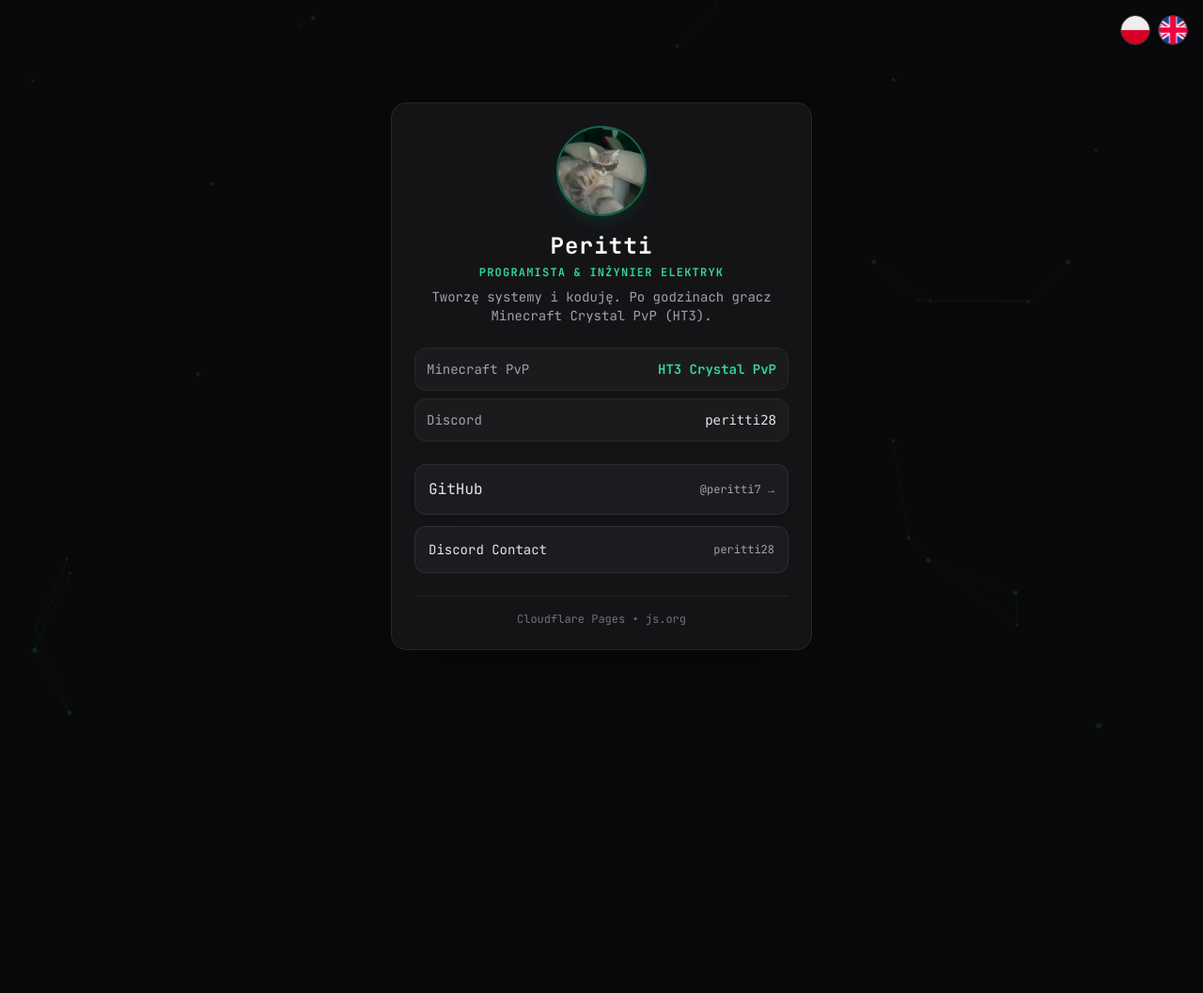
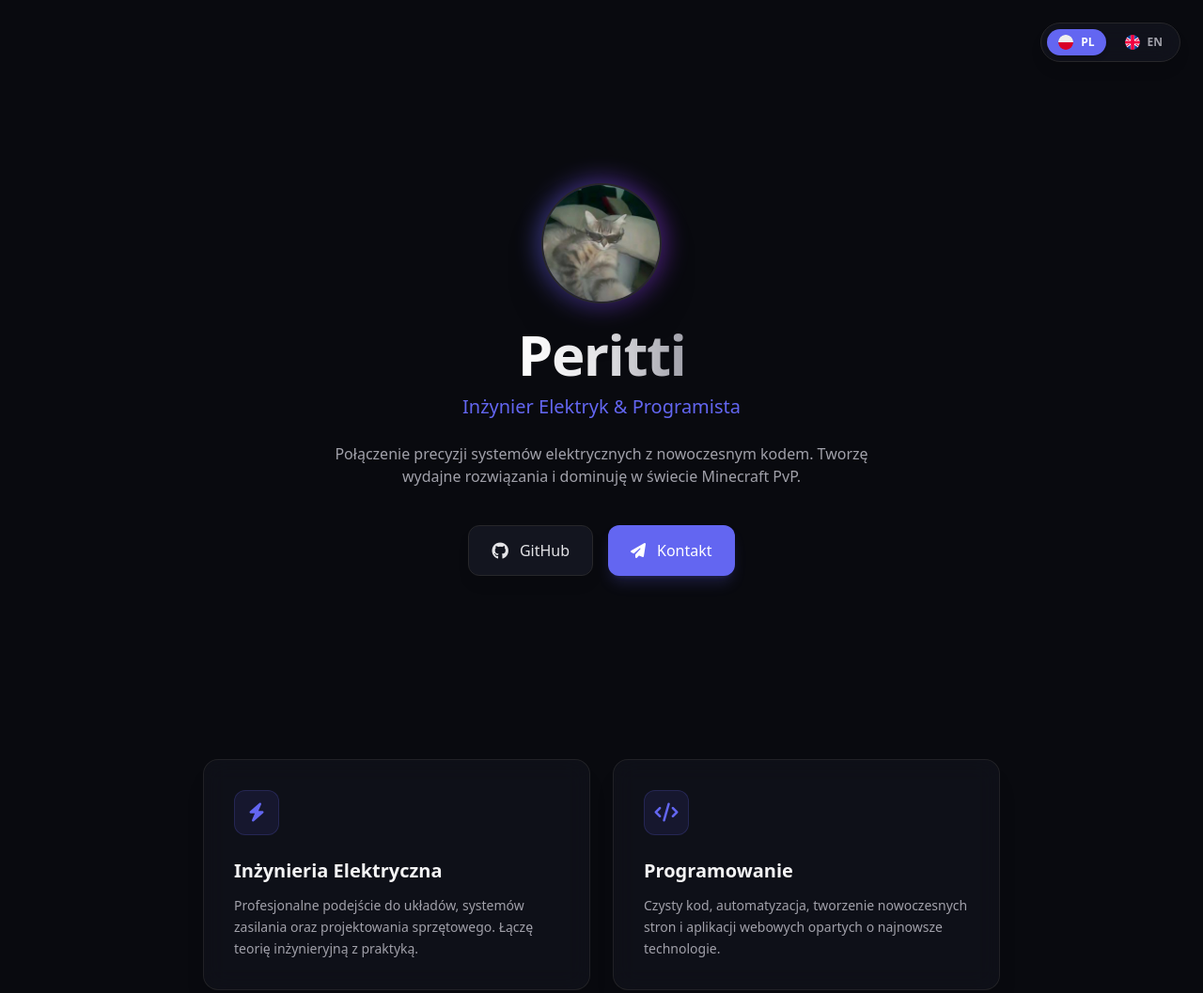
Before and after one commit to peritti7/link-in-bio-peritti, a plain HTML site: page index.html in a window 1280 px wide. Shown: the top 1057 px of the page at 94% size. Before the commit the page ends 800 px from the top, so only its background shows below. Drawn offline with nearby package versions, Linux system fonts and the light colour scheme.

Commit message:
Update index.html

```diff
--- a/index.html
+++ b/index.html
@@ -1,154 +1,133 @@
 <!DOCTYPE html>
-<html lang="pl" id="htmlRoot">
+<html lang="pl" class="dark">
 <head>
     <meta charset="UTF-8">
     <meta name="viewport" content="width=device-width, initial-scale=1.0">
-    <title>Peritti – Portfolio</title>
+    <title>Peritti – Portfolio & Dev</title>
     <script src="https://cdn.tailwindcss.com"></script>
-    <style>
-        @import url('https://fonts.googleapis.com/css2?family=JetBrains+Mono:wght@400;700&display=swap');
-        body { font-family: 'JetBrains Mono', monospace; }
-        .bg-canvas {
-            position: fixed;
-            top: 0;
-            left: 0;
-            width: 100%;
-            height: 100%;
-            pointer-events: none;
-            z-index: -1;
+    <script>
+        tailwind.config = {
+            darkMode: 'class',
+            theme: {
+                extend: {
+                    colors: {
+                        darkbg: '#090a0f',
+                        cardbg: '#13151f',
+                        accent: '#6366f1',
+                    }
+                }
+            }
         }
-    </style>
+    </script>
+    <link rel="stylesheet" href="style.css">
+    <link rel="stylesheet" href="https://cdnjs.cloudflare.com/ajax/libs/font-awesome/6.4.0/css/all.min.css">
 </head>
-<body class="bg-zinc-950 text-zinc-100 min-h-screen flex items-center justify-center p-4 relative overflow-x-hidden">
+<body class="bg-darkbg text-zinc-100 font-sans selection:bg-accent selection:text-white overflow-x-hidden relative">
 
-    <canvas id="bgCanvas" class="bg-canvas"></canvas>
+    <canvas id="bg-canvas" class="fixed inset-0 pointer-events-none z-0"></canvas>
 
-    <div class="absolute top-4 right-4 flex gap-2 z-10">
-        <button onclick="setLang('pl')" class="w-8 h-8 rounded-full overflow-hidden border border-zinc-700 hover:scale-110 transition shadow-lg">
-            <img src="./assets/pl.png" alt="PL" class="w-full h-full object-cover">
+    <div class="fixed top-6 right-6 z-50 flex items-center gap-2 bg-cardbg/80 backdrop-blur-md border border-zinc-800 p-1.5 rounded-full shadow-lg">
+        <button onclick="setLanguage('pl')" id="btn-pl" class="flex items-center gap-2 px-3 py-1.5 rounded-full text-xs font-semibold transition-all bg-accent text-white shadow-md">
+            <img src="/assets/pl.png" alt="PL" class="w-4 h-4 rounded-full object-cover"> PL
         </button>
-        <button onclick="setLang('en')" class="w-8 h-8 rounded-full overflow-hidden border border-zinc-700 hover:scale-110 transition shadow-lg">
-            <img src="./assets/uk.png" alt="EN" class="w-full h-full object-cover">
+        <button onclick="setLanguage('en')" id="btn-en" class="flex items-center gap-2 px-3 py-1.5 rounded-full text-xs font-semibold transition-all text-zinc-400 hover:text-white">
+            <img src="/assets/uk.png" alt="EN" class="w-4 h-4 rounded-full object-cover"> EN
         </button>
     </div>
 
-    <div class="max-w-md w-full bg-zinc-900/80 backdrop-blur-md border border-zinc-800 rounded-2xl p-6 shadow-2xl transition-all duration-300 hover:border-zinc-700">
+    <div class="relative z-10 max-w-4xl mx-auto px-6 py-16 flex flex-col items-center">
 
-        <div class="text-center mb-6">
-            <div class="w-24 h-24 rounded-full overflow-hidden border-2 border-emerald-500/50 mx-auto mb-4 shadow-lg shadow-emerald-500/10">
-                <img src="./assets/avatar.jpeg" alt="Peritti" class="w-full h-full object-cover">
+        <section class="min-h-[85vh] flex flex-col items-center justify-center text-center w-full">
+            <div class="relative mb-6 group">
+                <div class="absolute -inset-1 bg-gradient-to-r from-indigo-500 to-purple-600 rounded-full blur-md opacity-75 group-hover:opacity-100 transition duration-500 animate-pulse"></div>
+                <img src="/assets/avatar.jpeg" alt="Peritti Avatar" class="relative w-32 h-32 rounded-full object-cover border-2 border-zinc-800 shadow-2xl">
             </div>
-            <h1 class="text-2xl font-bold text-white tracking-wider">Peritti</h1>
-            <p id="txtRole" class="text-xs text-emerald-400 mt-1 font-semibold uppercase tracking-widest">Programista & Inżynier Elektryk</p>
-            <p id="txtDesc" class="text-sm text-zinc-400 mt-2">Tworzę systemy i koduję. Po godzinach gracz Minecraft Crystal PvP (HT3).</p>
-        </div>
 
-        <div class="mb-6 space-y-2">
-            <div class="flex items-center justify-between p-3 bg-zinc-800/40 border border-zinc-800 rounded-xl text-sm">
-                <span id="txtMcLabel" class="text-zinc-400">Minecraft PvP</span>
-                <span class="text-emerald-400 font-bold">HT3 Crystal PvP</span>
+            <h1 class="text-5xl md:text-6xl font-black tracking-tight mb-3 bg-gradient-to-r from-white via-zinc-200 to-zinc-400 bg-clip-text text-transparent">
+                Peritti
+            </h1>
+            <p id="txt-subtitle" class="text-lg md:text-xl text-accent font-medium mb-6">
+                Inżynier Elektryk & Programista
+            </p>
+            <p id="txt-bio" class="max-w-xl text-zinc-400 text-sm md:text-base leading-relaxed mb-10">
+                Połączenie precyzji systemów elektrycznych z nowoczesnym kodem. Tworzę wydajne rozwiązania i dominuję w świecie Minecraft PvP.
+            </p>
+
+            <div class="flex flex-wrap justify-center gap-4">
+                <a href="https://github.com/peritti7" target="_blank" class="glass-btn flex items-center gap-3 px-6 py-3 rounded-xl bg-cardbg border border-zinc-800 text-zinc-200 hover:border-accent transition-all duration-300 shadow-lg">
+                    <i class="fab fa-github text-lg"></i> GitHub
+                </a>
+                <a href="#contact" class="glass-btn flex items-center gap-3 px-6 py-3 rounded-xl bg-accent text-white hover:bg-accent/90 transition-all duration-300 shadow-lg shadow-accent/20">
+                    <i class="fas fa-paper-plane"></i> <span id="txt-contact-btn">Kontakt</span>
+                </a>
             </div>
-            <div class="flex items-center justify-between p-3 bg-zinc-800/40 border border-zinc-800 rounded-xl text-sm">
-                <span class="text-zinc-400">Discord</span>
-                <span class="text-zinc-200 font-mono">peritti28</span>
+        </section>
+
+        <section class="w-full py-16 grid grid-cols-1 md:grid-cols-2 gap-6">
+            <div class="card p-8 rounded-2xl bg-cardbg/60 backdrop-blur-md border border-zinc-800/80 shadow-xl transition-all duration-300 hover:border-accent/50">
+                <div class="w-12 h-12 rounded-xl bg-accent/10 border border-accent/20 flex items-center justify-center text-accent mb-6 text-xl">
+                    <i class="fas fa-bolt"></i>
+                </div>
+                <h3 id="txt-card1-title" class="text-xl font-bold mb-3">Inżynieria Elektryczna</h3>
+                <p id="txt-card1-desc" class="text-zinc-400 text-sm leading-relaxed">
+                    Profesjonalne podejście do układów, systemów zasilania oraz projektowania sprzętowego. Łączę teorię inżynieryjną z praktyką.
+                </p>
             </div>
-        </div>
 
-        <div class="space-y-3">
-            <a href="https://github.com/peritti7" target="_blank" class="flex items-center justify-between p-3.5 bg-zinc-800/50 hover:bg-zinc-800 border border-zinc-700/50 hover:border-emerald-500/50 rounded-xl transition-all duration-300 group shadow-md">
-                <span class="font-medium text-zinc-200 group-hover:text-emerald-400 transition-colors">GitHub</span>
-                <span class="text-xs text-zinc-400 group-hover:translate-x-1 transition-transform">@peritti7 &rarr;</span>
-            </a>
+            <div class="card p-8 rounded-2xl bg-cardbg/60 backdrop-blur-md border border-zinc-800/80 shadow-xl transition-all duration-300 hover:border-accent/50">
+                <div class="w-12 h-12 rounded-xl bg-accent/10 border border-accent/20 flex items-center justify-center text-accent mb-6 text-xl">
+                    <i class="fas fa-code"></i>
+                </div>
+                <h3 id="txt-card2-title" class="text-xl font-bold mb-3">Programowanie</h3>
+                <p id="txt-card2-desc" class="text-zinc-400 text-sm leading-relaxed">
+                    Czysty kod, automatyzacja, tworzenie nowoczesnych stron i aplikacji webowych opartych o najnowsze technologie.
+                </p>
+            </div>
+        </section>
 
-            <div class="flex items-center justify-between p-3.5 bg-zinc-800/50 border border-zinc-700/50 rounded-xl text-sm">
-                <span class="font-medium text-zinc-200">Discord Contact</span>
-                <span class="text-xs text-zinc-400">peritti28</span>
+        <section class="w-full py-16">
+            <div class="card relative p-8 md:p-12 rounded-3xl bg-gradient-to-br from-cardbg/90 to-zinc-900/90 backdrop-blur-md border border-zinc-800 shadow-2xl overflow-hidden">
+                <div class="absolute -right-10 -bottom-10 text-9xl text-accent/5 pointer-events-none font-bold">
+                    <i class="fas fa-gamepad"></i>
+                </div>
+                <div class="flex items-center gap-4 mb-6">
+                    <div class="w-12 h-12 rounded-xl bg-indigo-500/10 border border-indigo-500/20 flex items-center justify-center text-indigo-400 text-xl">
+                        <i class="fas fa-shield-alt"></i>
+                    </div>
+                    <div>
+                        <span class="text-xs uppercase tracking-widest text-indigo-400 font-bold">Minecraft PvP</span>
+                        <h3 class="text-2xl font-black">Crystal PvP Master</h3>
+                    </div>
+                </div>
+                <p id="txt-mc-desc" class="text-zinc-300 text-base leading-relaxed max-w-2xl">
+                    Posiadam rangę <span class="text-white font-bold bg-accent/20 border border-accent/30 px-2 py-0.5 rounded">HT3 (High-Tier 3)</span> w mechanice Crystal PvP w Minecrafcie. Refleks, pozycjonowanie i zaawansowane comba nie mają dla mnie tajemnic.
+                </p>
             </div>
-        </div>
+        </section>
 
-        <div class="text-center mt-6 pt-4 border-t border-zinc-800/80 text-xs text-zinc-500">
-            Cloudflare Pages &bull; js.org
-        </div>
+        <section id="contact" class="w-full py-16 text-center">
+            <h2 id="txt-contact-title" class="text-3xl font-bold mb-4">Połącz się ze mną</h2>
+            <p id="txt-contact-subtitle" class="text-zinc-400 mb-8 max-w-md mx-auto text-sm">
+                Szukasz kogoś do projektu, chcesz pogadać o technologii albo sprawdzić się w potyczce PvP? Pisz śmiało!
+            </p>
+            <div class="inline-flex items-center gap-4 px-6 py-4 rounded-2xl bg-cardbg border border-zinc-800 shadow-xl">
+                <div class="w-10 h-10 rounded-full bg-indigo-600 flex items-center justify-center text-white text-lg">
+                    <i class="fab fa-discord"></i>
+                </div>
+                <div class="text-left">
+                    <span class="text-xs text-zinc-500 block">Discord Tag</span>
+                    <span class="text-sm font-bold text-zinc-200">peritti28</span>
+                </div>
+            </div>
+        </section>
+
+        <footer class="w-full py-12 border-t border-zinc-900 text-center text-xs text-zinc-500 flex flex-col gap-2">
+            <p>peritti.pages.dev &bull; Wszelkie prawa zastrzeżone &copy; 2026</p>
+            <p class="text-zinc-600">Designed with pure code for maximum performance.</p>
+        </footer>
 
     </div>
 
-    <script>
-        const translations = {
-            pl: {
-                role: "Programista & Inżynier Elektryk",
-                desc: "Tworzę systemy i koduję. Po godzinach gracz Minecraft Crystal PvP (HT3).",
-                mc: "Minecraft PvP"
-            },
-            en: {
-                role: "Developer & Electrical Engineer",
-                desc: "Building systems and writing code. After hours Minecraft Crystal PvP player (HT3).",
-                mc: "Minecraft PvP"
-            }
-        };
-
-        function setLang(lang) {
-            document.getElementById('htmlRoot').lang = lang;
-            document.getElementById('txtRole').innerText = translations[lang].role;
-            document.getElementById('txtDesc').innerText = translations[lang].desc;
-            document.getElementById('txtMcLabel').innerText = translations[lang].mc;
-        }
-
-        const canvas = document.getElementById('bgCanvas');
-        const ctx = canvas.getContext('2d');
-        let particles = [];
-
-        function resize() {
-            canvas.width = window.innerWidth;
-            canvas.height = window.innerHeight;
-        }
-
-        window.addEventListener('resize', resize);
-        resize();
-
-        for (let i = 0; i < 35; i++) {
-            particles.push({
-                x: Math.random() * canvas.width,
-                y: Math.random() * canvas.height,
-                size: Math.random() * 2 + 1,
-                speedX: (Math.random() - 0.5) * 0.5,
-                speedY: (Math.random() - 0.5) * 0.5
-            });
-        }
-
-        function animate() {
-            ctx.clearRect(0, 0, canvas.width, canvas.height);
-            ctx.fillStyle = 'rgba(16, 185, 129, 0.15)';
-            ctx.strokeStyle = 'rgba(16, 185, 129, 0.05)';
-
-            particles.forEach((p, index) => {
-                p.x += p.speedX;
-                p.y += p.speedY;
-
-                if (p.x < 0) p.x = canvas.width;
-                if (p.x > canvas.width) p.x = 0;
-                if (p.y < 0) p.y = canvas.height;
-                if (p.y > canvas.height) p.y = 0;
-
-                ctx.beginPath();
-                ctx.arc(p.x, p.y, p.size, 0, Math.PI * 2);
-                ctx.fill();
-
-                for (let j = index + 1; j < particles.length; j++) {
-                    let p2 = particles[j];
-                    let dist = Math.hypot(p.x - p2.x, p.y - p2.y);
-                    if (dist < 120) {
-                        ctx.beginPath();
-                        ctx.moveTo(p.x, p.y);
-                        ctx.lineTo(p2.x, p2.y);
-                        ctx.stroke();
-                    }
-                }
-            });
-
-            requestAnimationFrame(animate);
-        }
-
-        animate();
-    </script>
+    <script src="script.js"></script>
 </body>
 </html>
```
